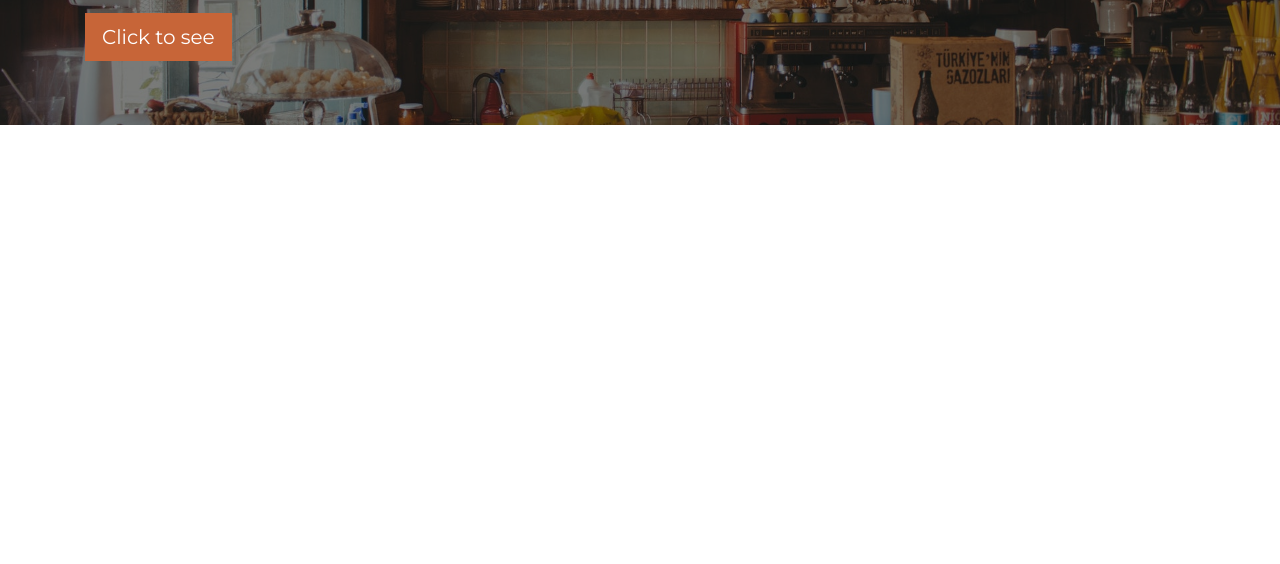
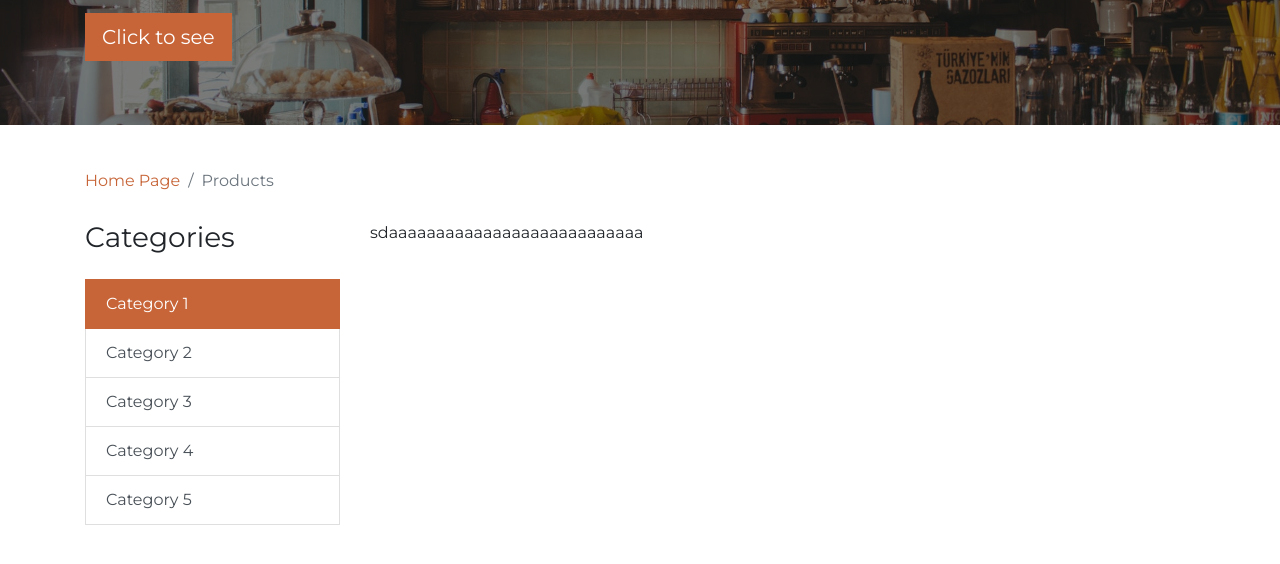
Before and after one commit to stanleyy20/bootstrap-shoop, a website built with webpack: page app/index.html in a window 1280 px wide. Shown: the part 228-792 px from the top of the page. Built offline with nearby package versions, Linux system fonts and the light colour scheme.

Commit message:
add left menu

```diff
--- a/app/index.html
+++ b/app/index.html
@@ -10,6 +10,7 @@
   </head>
 
   <body>
+    <header>
       <nav class="navbar navbar-expand-lg sticky-top navbar-light bg-light">
         <div class="container">
           <a href="" class="navbar-brand">Good Shop</a>
@@ -49,5 +50,28 @@
           <button type="button" class="btn btn-primary btn-lg">Click to see</button>
         </div>
       </div>
+    </header>
+
+    <div class="container">
+      <nav aria-label="breadcrumb">
+        <ol class="breadcrumb">
+          <li class="breadcrumb-item"><a href="" class="">Home Page</a></li>
+          <li class="breadcrumb-item active">Products</li>
+        </ol>
+      </nav>
+      <main class="row">
+        <div class="col-md-3">
+          <h3 class="mb-4">Categories</h3>
+          <div class="list-group">
+            <a href="#" class="list-group-item list-group-item-action active text-white">Category 1</a>
+            <a href="#" class="list-group-item list-group-item-action">Category 2</a>
+            <a href="#" class="list-group-item list-group-item-action">Category 3</a>
+            <a href="#" class="list-group-item list-group-item-action">Category 4</a>
+            <a href="#" class="list-group-item list-group-item-action">Category 5</a>
+          </div>
+        </div>
+        <div class="col-md-9">sdaaaaaaaaaaaaaaaaaaaaaaaaaaa</div>
+      </main>
+    </div>
   </body>
 </html>
```
Lines whose indentation alone changed are shown as unchanged.
